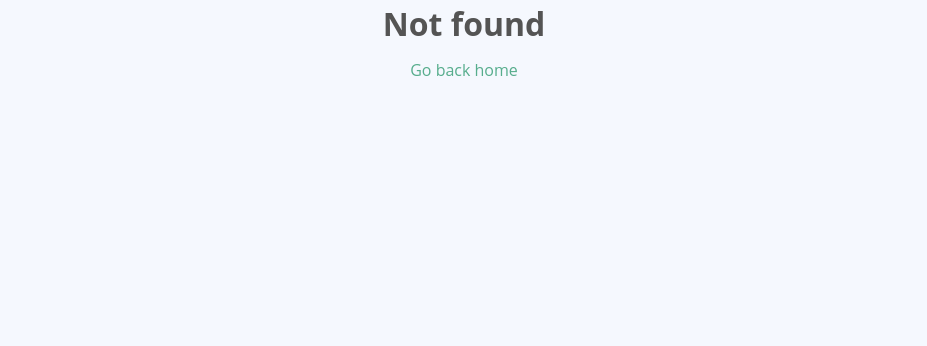
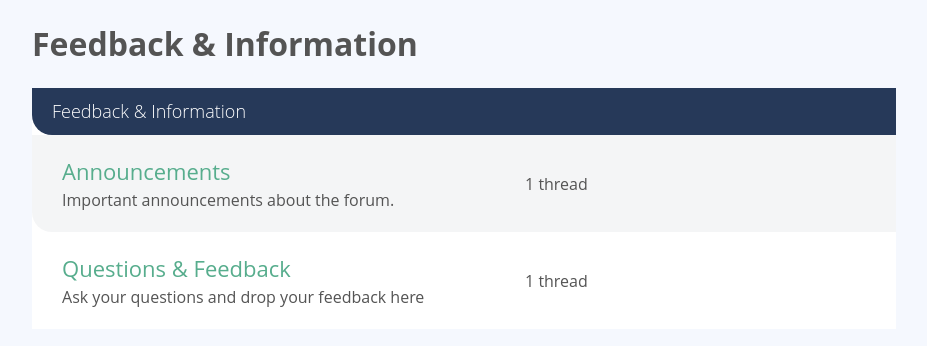
Before and after one commit to tothpeter/tutorial-js-vue-vueschool, a Vue app: page /category/-KpR7vRkiRPpbUd_TVAR in a window 1280 px wide. Before the commit this address had no page. Shown: the top 346 px of the page, without its empty margins (176-1103 px from the left). Built offline with nearby package versions, Linux system fonts and the light colour scheme.

Commit message:
Add the category show page

```diff
--- a/src/components/CategoryList.vue
+++ b/src/components/CategoryList.vue
@@ -2,7 +2,9 @@
   <div>
     <div class="forum-list" v-for="category in categories" :key="category.id">
       <div class="list-title">
-        <a href="#">{{ category.name }}</a>
+        <router-link :to="{ name: 'CategoryShow', params: { id: category.id } }">
+          {{ category.name }}
+        </router-link>
       </div>
       <forum-list :forums="getForumsForCategory(category)" />
     </div>
--- /dev/null
+++ b/src/pages/CategoryShow.vue
@@ -0,0 +1,21 @@
+<template>
+  <div class="col-large push-top">
+    <h1>{{ category.name }}</h1>
+    <category-list :categories="[category]" />
+  </div>
+</template>
+
+<script setup>
+import { defineProps } from 'vue'
+import sourceData from '@/data.json'
+import CategoryList from '@/components/CategoryList'
+
+const props = defineProps({
+  id: {
+    required: true,
+    type: String
+  }
+})
+
+const category = sourceData.categories.find(category => category.id === props.id)
+</script>
--- a/src/router/index.js
+++ b/src/router/index.js
@@ -2,6 +2,7 @@ import Home from '@/pages/Home'
 import ThreadShow from '@/pages/ThreadShow'
 import NotFound from '@/pages/NotFound'
 import ForumShow from '@/pages/ForumShow'
+import CategoryShow from '@/pages/CategoryShow'
 
 import { createRouter, createWebHistory } from 'vue-router'
 import sourceData from '@/data.json'
@@ -16,6 +17,12 @@ const routes = [
     path: '/forum/:id',
     name: 'ForumShow',
     component: ForumShow,
+    props: true,
+  },
+  {
+    path: '/category/:id',
+    name: 'CategoryShow',
+    component: CategoryShow,
     props: true,
   },
   {
```
